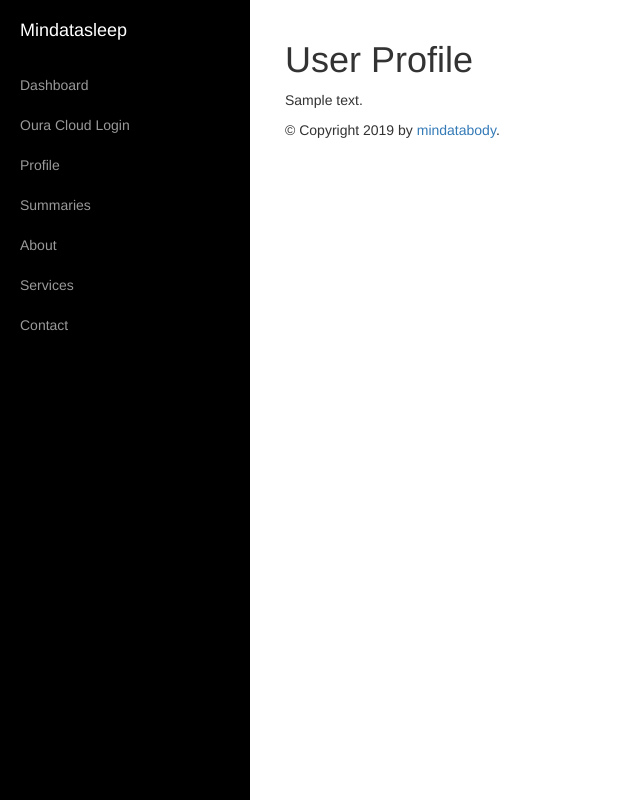
After one commit to mindatasleep/oura, a Flask app: template oura/templates/summaries.html in a window 1280 px wide. The commit adds this page. Shown: the whole page, without its empty margins (0-640 px from the left). Run offline with Flask 2, Linux system fonts and the light colour scheme; the template is opened without the code that fills it: most values are stand-ins (such as "Sample title", 1, 10 or a date in 2020); parts of the project's set-up code (start-up, migrations or seed data) failed here and were passed over; some libraries are stand-ins or nearby versions.

Commit message:
add sidebar navigation

```diff
--- a/docs/_posts/2019-10-09-oura-part-1.markdown
+++ b/docs/_posts/2019-10-09-oura-part-1.markdown
@@ -10,7 +10,7 @@ post
 
 The goal of this app is a minimalist design and to streamline user login through the web interface. The Python 3 app is powered by the Flask framework for the back-end and React on the front-end.
 
-The Oura API uses the OAuth2 protocol for authentication, and requires a user to first log in to Oura to authorize the app to access the account's data (see: [Oura docs](https://cloud.ouraring.com/docs/)). There are a number of ways to do this such as with a [3rd party oura Python library](https://python-ouraring.readthedocs.io/en/latest/auth.html), the [requests Python library](https://sararobinson.dev/2019/05/24/analyzing-sleep-quality-oura-bigquery.html), [Postman](https://medium.com/@lserafin/exploring-the-oura-cloud-api-with-postman-4d1c4abcd888), and through the command line with [curl](https://blog.adafruit.com/2017/10/02/using-curl-to-collect-oura-ring-sleep-activity-and-readiness-data/).
+The Oura API uses the OAuth2 protocol for authentication, and requires a user to first log in to Oura to authorize the app to access the account's data (see: [Oura docs](https://cloud.ouraring.com/docs/)). There are a number of guides on how to do this such as with a [3rd party oura Python library](https://python-ouraring.readthedocs.io/en/latest/auth.html), the [requests Python library and BigQuery](https://sararobinson.dev/2019/05/24/analyzing-sleep-quality-oura-bigquery.html), [Postman](https://medium.com/@lserafin/exploring-the-oura-cloud-api-with-postman-4d1c4abcd888), and through the command line with [curl](https://blog.adafruit.com/2017/10/02/using-curl-to-collect-oura-ring-sleep-activity-and-readiness-data/).
 
 ####1. Create an application in your Oura Cloud portal
 Log in to your Oura Cloud account and create a "New Application" in the [Applications Section](https://cloud.ouraring.com/oauth/applications). Complete the indicated fields, and set "Redirect URIs" to `http://0.0.0.0:3030/callback` (which you'll set up in the next step). The server-side authorization urls for your application appears on the bottom of the page and looks like:
--- a/oura/app.py
+++ b/oura/app.py
@@ -1,29 +1,20 @@
 import requests
-import pathlib
 import os
 
+import pandas as pd
+import json
 from flask import Flask, request, redirect, session, url_for, render_template
 from requests_oauthlib import OAuth2Session
-import json
-
-
-with open('oura_app_credentials.json') as json_file:
-    credentials = json.load(json_file)
-
-CLIENT_ID = credentials['CLIENT_ID']
-CLIENT_SECRET = credentials['CLIENT_SECRET']
-AUTH_URL = 'https://cloud.ouraring.com/oauth/authorize'
-TOKEN_URL = 'https://api.ouraring.com/oauth/token'
-
-DATA_DIR = pathlib.Path(os.getenv('DATA_DIR', './data'))
-
-app = Flask(__name__)
+from . import CLIENT_ID, CLIENT_SECRET, TOKEN_URL, DATA_DIR, AUTH_URL,\
+                CREDENTIALS, logger, app
+from .database import save_to_db_table_from_df
 
 
 @app.route('/')
 def index():
-    """Home page."""
-    return render_template("index.html")
+    """Home page with sidebar menu.
+    """
+    return render_template('index.html')
 
 
 @app.route('/oura_login')
@@ -36,6 +27,7 @@ def oura_login():
     # URL for Oura's authorization page.
     authorization_url, state = oura_session.authorization_url(AUTH_URL)
     session['oauth_state'] = state
+    session['record_id'] = 1
     return redirect(authorization_url)
 
 
@@ -62,13 +54,22 @@ def profile():
     oauth_token = session['oauth']['access_token']
     result = requests.get(
         'https://api.ouraring.com/v1/userinfo?access_token=' + oauth_token)
+    result_json = result.json()
+
+    result_json['user_name'] = 'Foo'
+    result_json['record_id'] = session['record_id']
 
     # Write to file
-    fp = DATA_DIR.joinpath('profile.json').as_posix()
-    with open(fp, 'w') as outfile:
-        json.dump(result.json(), outfile)
+    # fp = DATA_DIR.joinpath('profile.json').as_posix()
+    # with open(fp, 'w') as outfile:
+    #     json.dump(result.json(), outfile)
 
-    return str(result.json())
+    # Write to database
+    df = pd.DataFrame(result_json, index=[session['record_id']])
+    table_name = 'oura_user_profiles'
+    save_to_db_table_from_df(df, CREDENTIALS, table_name, if_exists='replace')
+
+    return render_template('profile.html', content_text=str(result.json()))
 
 
 @app.route('/summaries')
@@ -77,22 +78,40 @@ def summaries():
     write to PostgreSQL database or save as JSON files in `data/`.
     """
 
+    # id to identify user's records in database
+    record_id = 0
+
     # Request data
     oauth_token = session['oauth']['access_token']
     summaries = ['sleep', 'activity', 'readiness']
-    for data_type in summaries:
-        url = 'https://api.ouraring.com/v1/' + data_type + '?start=2018-01-01'
+    for summary in summaries:
+        url = 'https://api.ouraring.com/v1/' + summary + '?start=2018-01-01'
 
         result = requests.get(url, headers={'Content-Type': 'application/json',
                                             'Authorization': 'Bearer {}'
                                             .format(oauth_token)})
 
+        result_json = result.json()
+
         # Write to file
-        fp = DATA_DIR.joinpath(data_type + '.json').as_posix()
-        with open(fp, 'w') as outfile:
-            json.dump(result.json(), outfile)
+        # fp = DATA_DIR.joinpath(summary + '.json').as_posix()
+        # with open(fp, 'w') as outfile:
+        #     json.dump(result_json[summary], outfile)
 
-    return str(result.json())
+        # Write to database
+        df = pd.DataFrame(result_json[summary])
+        table_name = 'oura_' + str(record_id) + '_' + summary
+        save_to_db_table_from_df(df, CREDENTIALS, table_name,
+                                 if_exists='replace')
+
+    return render_template('summaries.html', content_text=str(result.json()))
+
+
+@app.route('/export_data', methods=['GET', 'POST'])
+def export_data():
+    if request.form:
+        print(request.form)
+    return render_template("profile.html", context_text=str(request.form))
 
 
 if __name__ == '__main__':
--- /dev/null
+++ b/oura/static/js.js
@@ -0,0 +1,6 @@
+
+// Button to toggle menu
+$("#menu-toggle").click(function(e) {
+    e.preventDefault();
+    $("#wrapper").toggleClass("toggled");
+});
--- /dev/null
+++ b/oura/static/style.css
@@ -0,0 +1,119 @@
+/* Base styles. */
+
+#wrapper {
+    padding-left: 0;
+    -webkit-transition: all 0.5s ease;
+    -moz-transition: all 0.5s ease;
+    -o-transition: all 0.5s ease;
+    transition: all 0.5s ease;
+}
+
+#wrapper.toggled {
+    padding-left: 250px;
+}
+
+#sidebar-wrapper {
+    z-index: 1000;
+    position: fixed;
+    left: 250px;
+    width: 0;
+    height: 100%;
+    margin-left: -250px;
+    overflow-y: auto;
+    background: #000;
+    -webkit-transition: all 0.5s ease;
+    -moz-transition: all 0.5s ease;
+    -o-transition: all 0.5s ease;
+    transition: all 0.5s ease;
+}
+
+#wrapper.toggled #sidebar-wrapper {
+    width: 250px;
+}
+
+#page-content-wrapper {
+    width: 100%;
+    position: absolute;
+    padding: 15px;
+}
+
+#wrapper.toggled #page-content-wrapper {
+    position: absolute;
+    margin-right: -250px;
+}
+
+/* Sidebar Styles */
+
+.sidebar-nav {
+    position: absolute;
+    top: 0;
+    width: 250px;
+    margin: 0;
+    padding: 0;
+    list-style: none;
+}
+
+.sidebar-nav li {
+    text-indent: 20px;
+    line-height: 40px;
+}
+
+.sidebar-nav li a {
+    display: block;
+    text-decoration: none;
+    color: #999999;
+}
+
+.sidebar-nav li a:hover {
+    text-decoration: none;
+    color: #fff;
+    background: rgba(255,255,255,0.2);
+}
+
+.sidebar-nav li a:active,
+.sidebar-nav li a:focus {
+    text-decoration: none;
+}
+
+.sidebar-nav > .sidebar-brand {
+    height: 65px;
+    font-size: 18px;
+    line-height: 60px;
+}
+
+.sidebar-nav > .sidebar-brand a {
+    color: #999999;
+}
+
+.sidebar-nav > .sidebar-brand a:hover {
+    color: #fff;
+    background: none;
+}
+
+@media(min-width:768px) {
+    #wrapper {
+        padding-left: 250px;
+    }
+
+    #wrapper.toggled {
+        padding-left: 0;
+    }
+
+    #sidebar-wrapper {
+        width: 250px;
+    }
+
+    #wrapper.toggled #sidebar-wrapper {
+        width: 0;
+    }
+
+    #page-content-wrapper {
+        padding: 20px;
+        position: relative;
+    }
+
+    #wrapper.toggled #page-content-wrapper {
+        position: relative;
+        margin-right: 0;
+    }
+}
--- /dev/null
+++ b/oura/templates/base.html
@@ -0,0 +1,47 @@
+<!DOCTYPE html>
+<html lang="en">
+<head>
+    <link rel="stylesheet" href="static/style.css" />
+    <link href="//maxcdn.bootstrapcdn.com/bootstrap/3.3.0/css/bootstrap.min.css" rel="stylesheet" id="bootstrap-css">
+    <script src="//maxcdn.bootstrapcdn.com/bootstrap/3.3.0/js/bootstrap.min.js"></script>
+    <script src="//code.jquery.com/jquery-1.11.1.min.js"></script>
+    <script src="static/js.js"></script>
+
+    <title>{% block title %}{% endblock %}</title>
+    {% block head %}{% endblock %}
+</head>
+<body>
+    <div id="wrapper">
+        <!-- Sidebar -->
+        <div id="sidebar-wrapper">
+            <ul class="sidebar-nav">
+                <li class="sidebar-brand">
+                    <a href="/">Mindatasleep</a>
+                </li>
+                <li><a href="#">Dashboard</a></li>
+                <li><a href="/oura_login">Oura Cloud Login</a></li>
+                <li><a href="/profile">Profile</a></li>
+                <li><a href="/summaries">Summaries</a></li>
+                <li><a href="#">About</a></li>
+                <li><a href="#">Services</a></li>
+                <li><a href="#">Contact</a></li>
+            </ul>
+        </div>
+        <!-- /#sidebar-wrapper -->
+
+        <!-- Page Content -->
+        <div id="page-content-wrapper">
+            <div class="container-fluid">
+                <div class="row">
+                    <div class="col-lg-12">
+                        <div id="content">{% block content %}{% endblock %}</div>
+                        <div id="footer">{% block footer %}&copy; Copyright 2019 by <a href="">mindatabody</a>.{% endblock %}</div>
+                    </div>
+                </div>
+            </div>
+        </div>
+        <!-- /#page-content-wrapper -->
+    </div>
+
+</body>
+</html>
--- /dev/null
+++ b/oura/templates/summaries.html
@@ -0,0 +1,10 @@
+{% extends "base.html" %}
+
+{% block title %}Summaries{% endblock %}
+
+{% block content %}
+
+    <h1>User Profile</h1>
+    <p>{{content_text}}</p>
+
+{% endblock %}
```
Also changed, not shown: oura/__init__.py (added, +45 -0 lines), oura/database.py (added, +29 -0 lines), oura/templates/index.html (+24 -1 lines), oura/templates/profile.html (added, +25 -0 lines), oura/templates/sidebar.html (added, +64 -0 lines), README.md.
